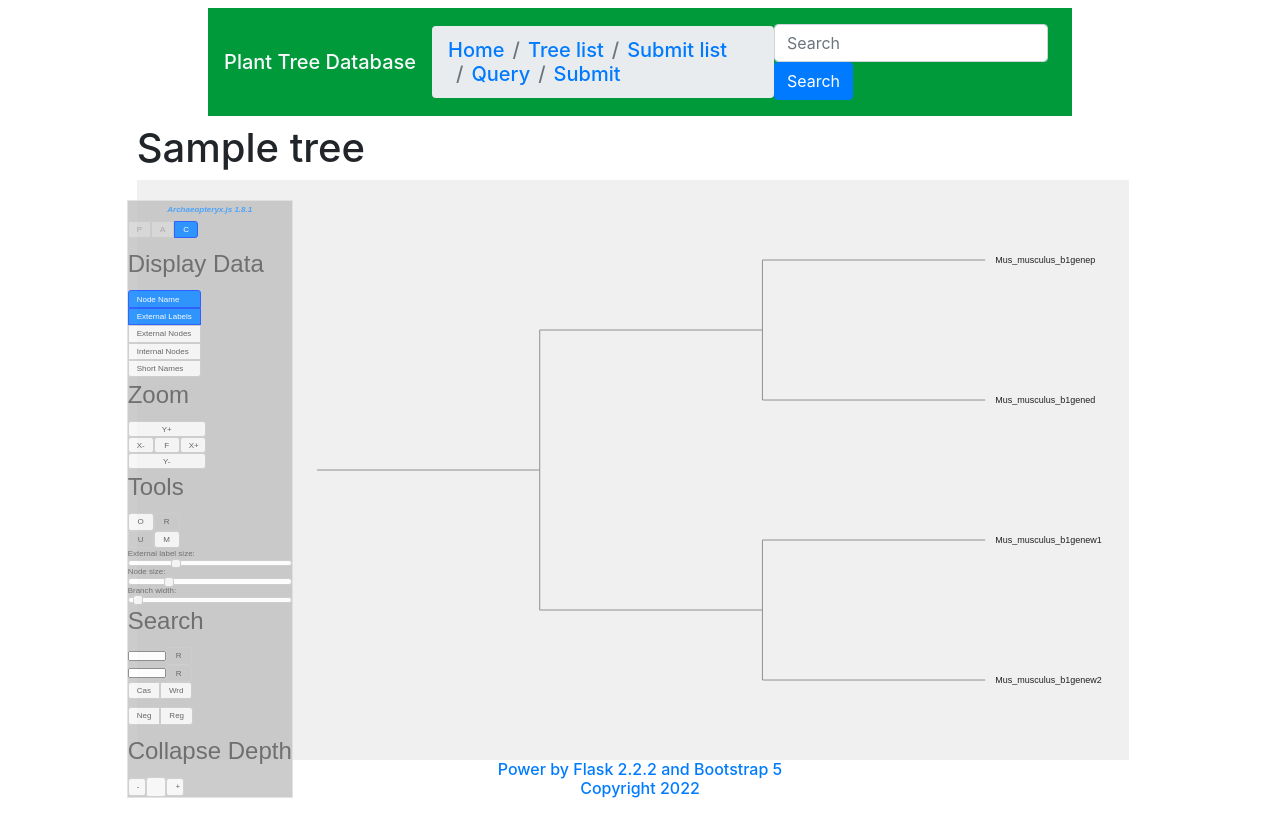
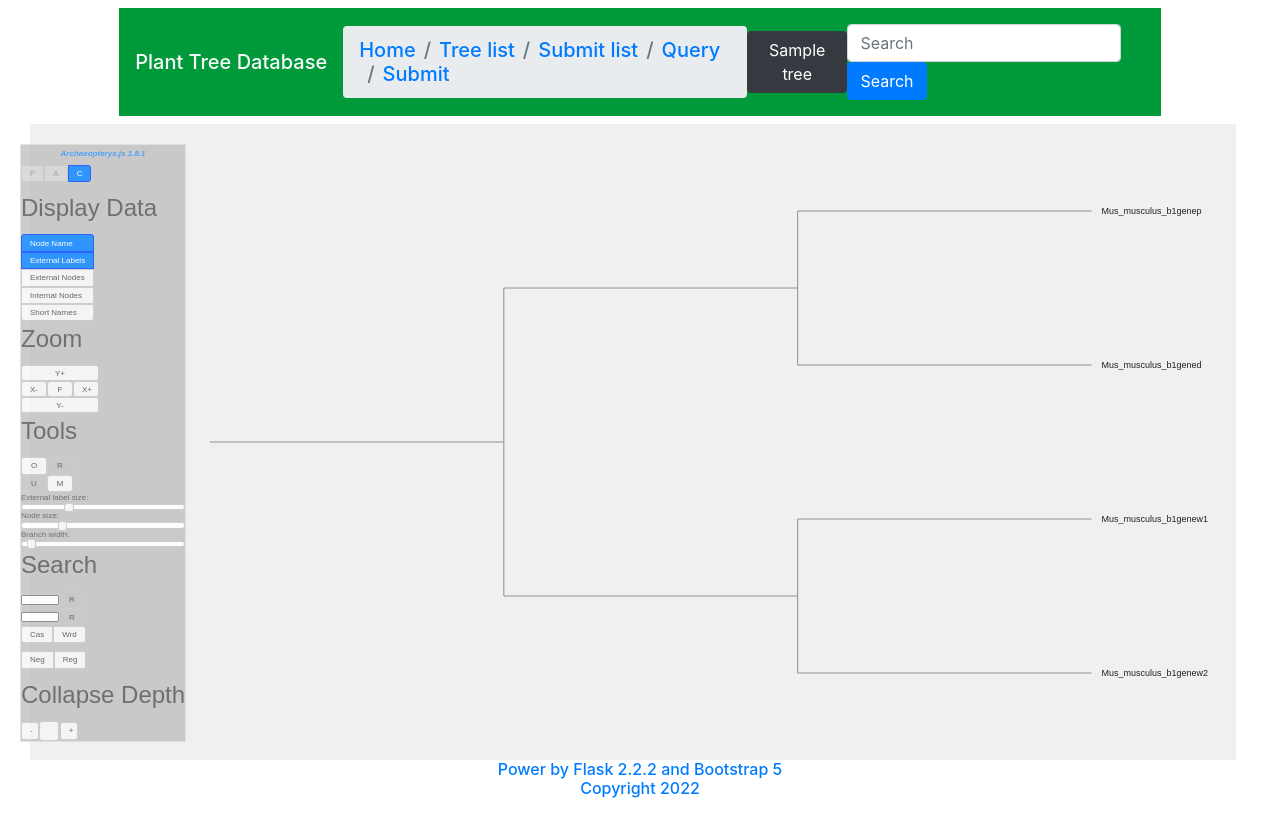
Before and after one commit to wpwupingwp/treehub, a Flask app: template web/templates/archaeopteryx2.html in a window 1280 px wide. Run offline with Flask 2, Linux system fonts and the light colour scheme; tables that the repository leaves empty hold one stand-in row (values such as "Sample post"); the template is opened without the code that fills it: values that come from a table or form of the project are taken from there, most other values are stand-ins (such as "Sample title", 1, 10 or a date in 2020); parts of the project's set-up code (start-up, migrations or seed data) failed here and were passed over; some libraries are stand-ins or nearby versions.

Commit message:
adjust style

```diff
--- a/web/templates/archaeopteryx2.html
+++ b/web/templates/archaeopteryx2.html
@@ -5,7 +5,7 @@
     <meta name="viewport" content="width=device-width, initial-scale=1, shrink-to-fit=no">
     <meta name="description" content="web demo">
     <meta name="author" content="wp">
-    <title>{{title}}</title>
+    <title>{{ tree.tree_title }}</title>
     {{ bootstrap.load_css() }}
     {% from 'bootstrap/nav.html' import render_breadcrumb_item %}
     <link rel="stylesheet" href="{{ url_for('static', filename='jquery-ui.css') }}">
@@ -31,7 +31,7 @@
         window.onload = load;
     </script>
 </head>
-<body class="container-fluid col-md-10 bg-gray">
+<body class="container-fluid bg-gray">
 <div class="header sticky-top my-2">
     <nav class="navbar navbar-expand-lg navbar-light col-md-10 mx-auto"
          style="background-color: #009a3b">
@@ -56,17 +56,18 @@
             {% endif %}
             {% else %}
             {% endif %}
+
         </ol>
+        <div class="btn btn-dark my-2 mr-auto h3">
+            {{ tree.tree_title }}
+        </div>
         <form class="form-inline my-2">
             <input class="form-control mr-sm-2" type="search" placeholder="Search">
             <button class="btn btn-primary my-2 my-sm-0" type="submit">Search</button>
         </form>
     </nav>
 </div>
-
-<div class="container">
-    <h1>{{ tree.tree_label }}</h1>
-    <h1>{{ treefile.treefile_id }}</h1>
+<div class="container-fluid">
     <div id='phylogram1'></div>
     <div id='controls0' class='ui-widget-content'></div>
 </div>
```
Lines whose indentation alone changed are shown as unchanged.
